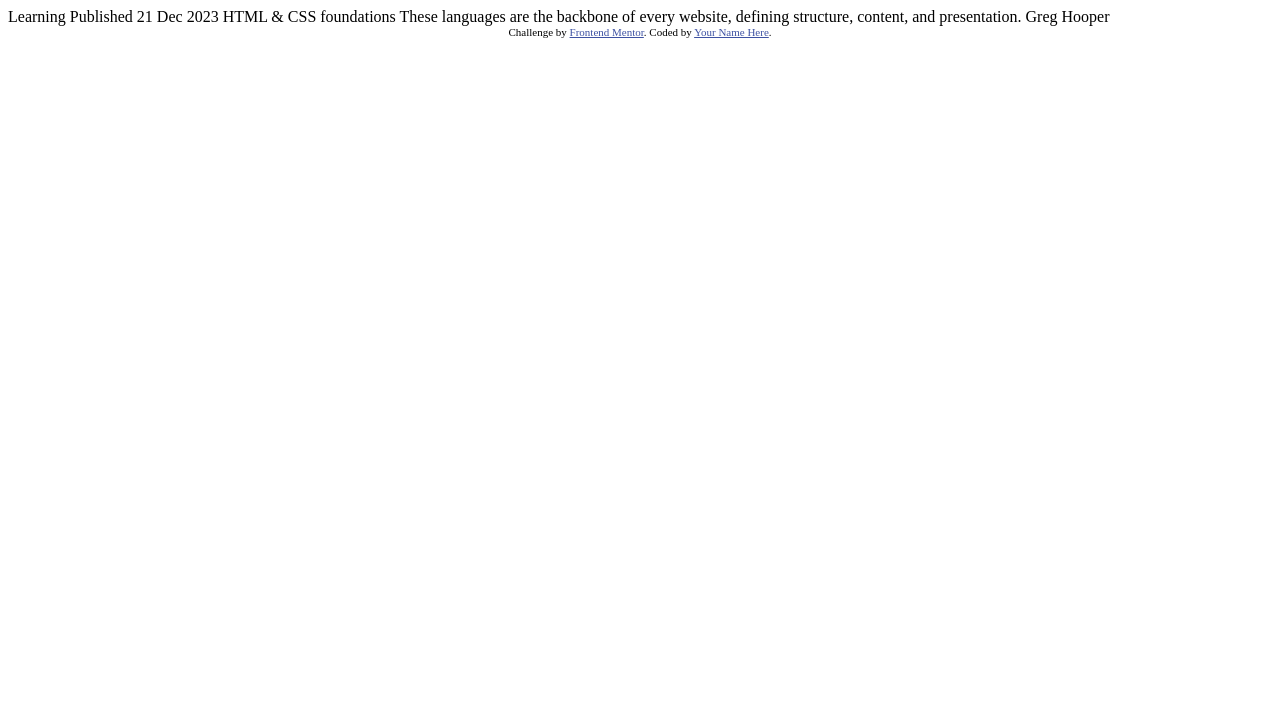
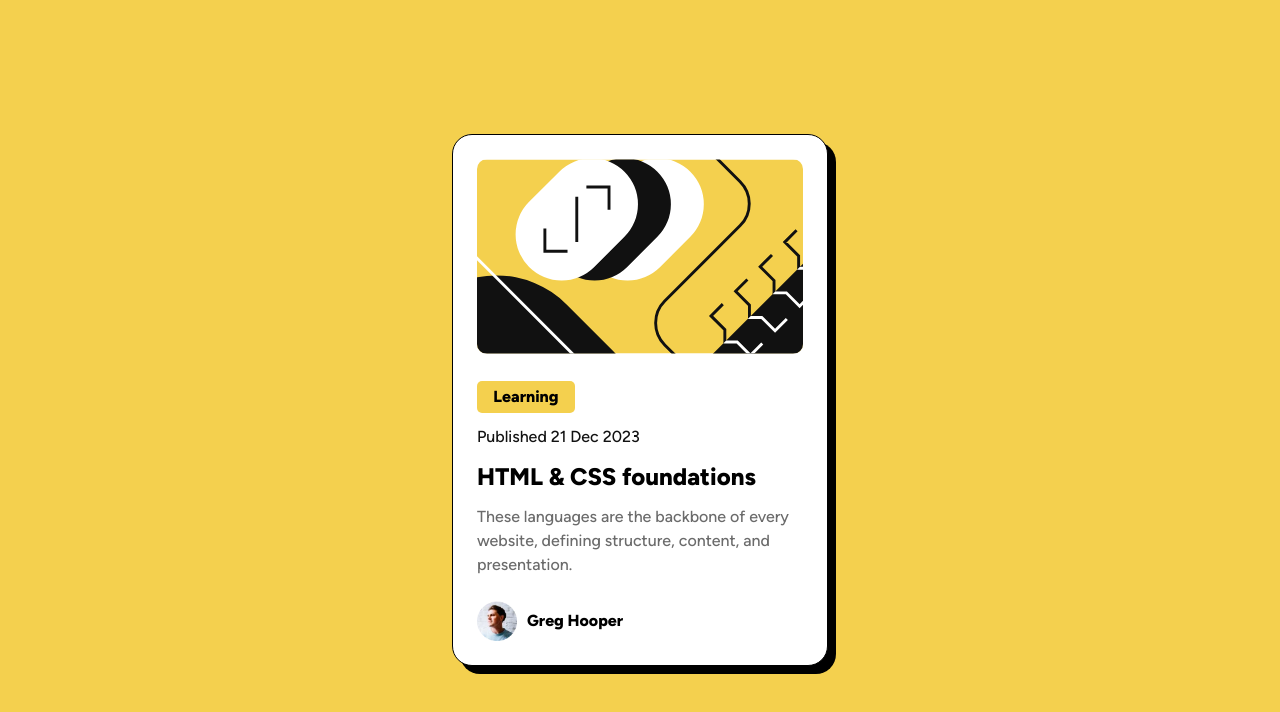
Before and after one commit to imaginarygarden/blog-preview-card, a plain HTML site: page index.html in a window 1280 px wide. Drawn offline with Linux system fonts and the light colour scheme.

Commit message:
commit message

```diff
--- a/index.html
+++ b/index.html
@@ -5,30 +5,29 @@
   <meta name="viewport" content="width=device-width, initial-scale=1.0"> <!-- displays site properly based on user's device -->
 
   <link rel="icon" type="image/png" sizes="32x32" href="./assets/images/favicon-32x32.png">
+  <link rel="stylesheet" href="style.css">
 
   <title>Frontend Mentor | Blog preview card</title>
 
-  <!-- Feel free to remove these styles or customise in your own stylesheet 👍 -->
-  <style>
-    .attribution { font-size: 11px; text-align: center; }
-    .attribution a { color: hsl(228, 45%, 44%); }
-  </style>
 </head>
 <body>
-
-  Learning
-
-  Published 21 Dec 2023
-
-  HTML & CSS foundations
-
-  These languages are the backbone of every website, defining structure, content, and presentation.
-
-  Greg Hooper
-
-  <div class="attribution">
-    Challenge by <a href="https://www.frontendmentor.io?ref=challenge" target="_blank">Frontend Mentor</a>.
-    Coded by <a href="#">Your Name Here</a>.
-  </div>
+  <main>
+    <img src="assets/images/illustration-article.svg" alt="Article illustration" class="article-pic">
+    <div class="tag">
+      Learning
+    </div>
+    <p class="date">
+      Published 21 Dec 2023
+    </p>
+    <h2 class="title">
+      HTML & CSS foundations
+    </h1>
+    <p class="description">
+      These languages are the backbone of every website, defining structure, content, and presentation.
+    </p>
+    <div class="author">
+      <img src="assets/images/image-avatar.webp" alt="Author profile picture" class="author-pic"><strong class="author-name">Greg Hooper</strong>
+    </div>
+  </main>
 </body>
 </html>
--- /dev/null
+++ b/style.css
@@ -0,0 +1,106 @@
+* {
+    margin: 0;
+    box-sizing: border-box;
+}
+
+@font-face {
+    font-display: swap;
+    font-family: 'Figtree';
+    font-style: normal;
+    font-weight: 500;
+    src:  url('/assets/fonts/figtree-v5-latin-500.woff2') format('woff2');
+}
+
+@font-face {
+    font-display: swap;
+    font-family: 'Figtree';
+    font-style: normal;
+    font-weight: 800;
+    src:  url('/assets/fonts/figtree-v5-latin-800.woff2') format('woff2');
+}
+
+body {
+    background: hsl(47, 88%, 63%);
+    font-family: 'Figtree', sans-serif;
+    height: 100vh;
+    display: flex;
+    justify-content: center;
+    align-items: center;
+    line-height: calc(1em + 0.5rem);
+    -webkit-font-smoothing: antialiased;
+}
+
+main {
+    background: hsl(0, 0%, 100%);
+    border-radius: 1.25rem;
+    max-width: 23.5rem;
+    padding: 1.5rem;
+    font-size: 1rem;
+    box-shadow: 8px 8px 0px 0px #000000;
+    border: 1px solid black;
+}
+
+.article-pic {
+    max-width: 100%;
+    border-radius: 0.625em;
+    object-fit: cover;
+}
+
+.tag {
+    background: hsl(47, 88%, 63%);
+    font-weight: 800;
+    max-width: 30%;
+    padding: 0.25em;
+    margin: 1.25em 0 0.75em 0;
+    border-radius: 5px;
+    display: flex;
+    justify-content: center;
+    align-items: center;
+}
+
+.date {
+    font-weight: 500;
+    color: hsl(0, 0%, 7%);
+}
+
+.title {
+    font-size: 1.5em;
+}
+
+.date, .title {
+    margin-bottom: 1rem;
+}
+
+.description {
+    font-weight: 500;
+    color: hsl(0, 0%, 42%);
+}
+
+.author {
+    margin-top: 1.5em;
+    display: flex;
+    align-items:center;
+}
+
+.author-pic {
+    max-width: 2.5em;
+}
+
+.author-name {
+    margin-left: 0.625em;
+    font-size: 1em;
+}
+
+@media screen and (max-width: 400px) {
+    main {
+        max-width: 20.5rem;
+        font-size: 0.9rem;
+        padding: 1.4rem;
+    }
+    /* .title {
+        font-size: 1.3em;
+    } */
+    /* .description {
+        font-size: 0.89rem
+    } */
+}
```
Also changed, not shown: assets/fonts/figtree-v5-latin-500.woff2 (added), assets/fonts/figtree-v5-latin-700.woff2 (added), assets/fonts/figtree-v5-latin-800.woff2 (added), assets/fonts/figtree-v5-latin-italic.woff2 (added), assets/fonts/figtree-v5-latin-regular.woff2 (added).
